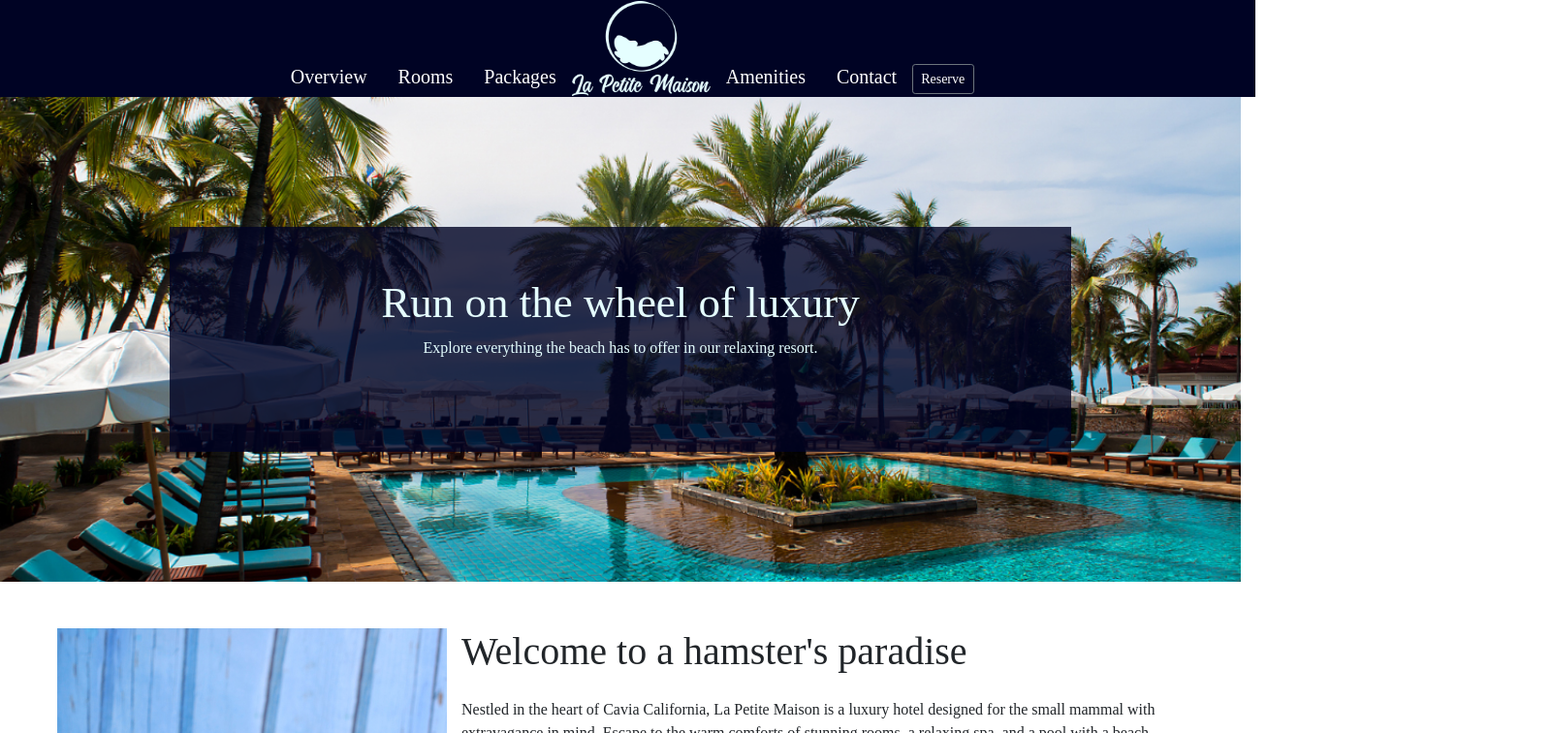
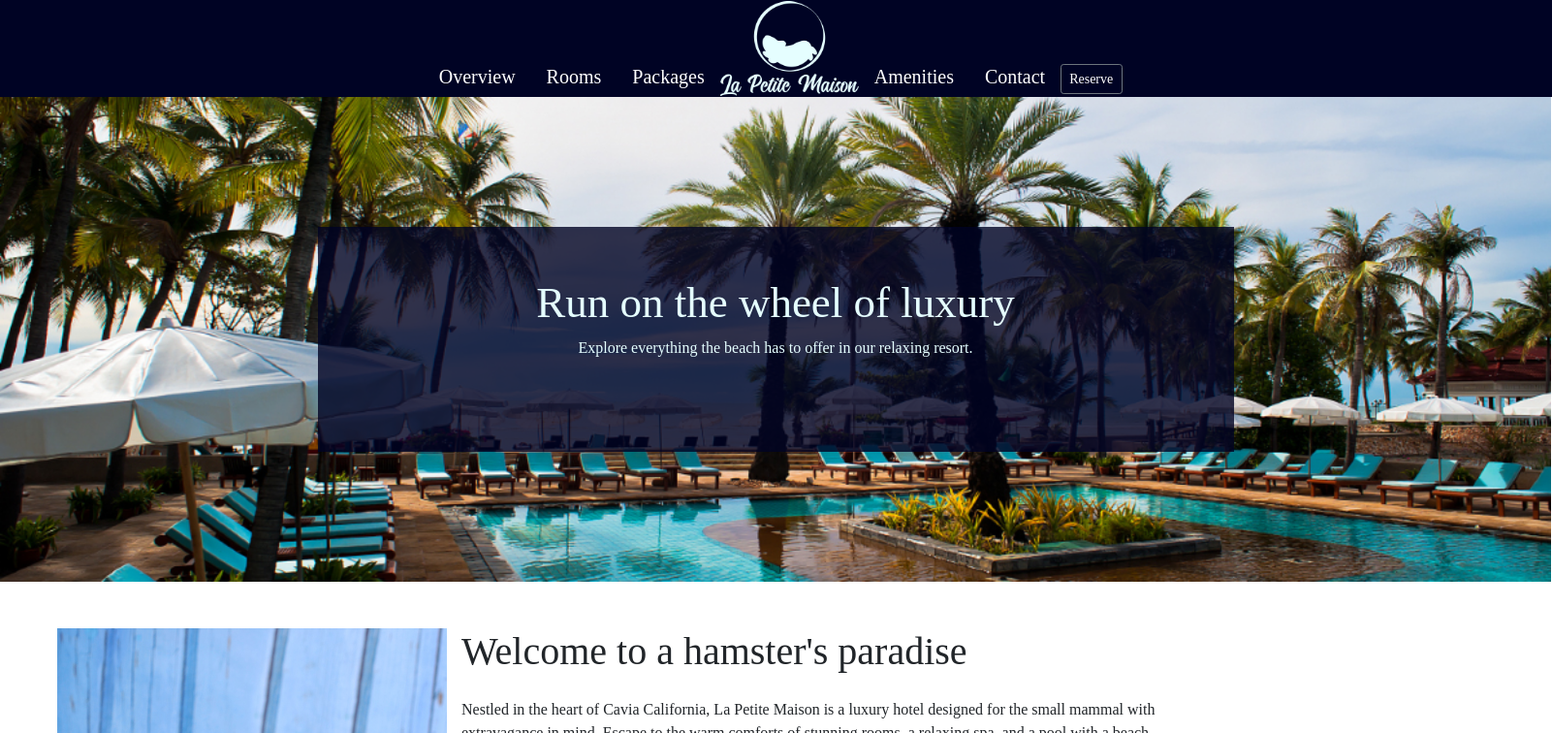
Before and after one commit to aaiilee0715/website_reactassignment, a React (Create React App) app: page /pages/hamsterHotel in a window 1280 px wide. Shown: the top 756 px of the page at 97% size, 1601 px wide, since content can reach past the window. Built offline with nearby package versions, Linux system fonts and the light colour scheme.

Commit message:
adjusted header and hero image

```diff
--- a/src/components/style/hamster.css
+++ b/src/components/style/hamster.css
@@ -15,6 +15,8 @@ body {
 
 .header {
     background: rgb(0, 3, 36, 1) 0% 0% no-repeat padding-box;
+    width: 101rem;
+
 }
 
 .btn-outline-secondary {
@@ -47,16 +49,16 @@ header a {
     color: #FFFFFF;
 }
 
+
 /* Palm Trees Background */
 
 #palmTrees {
     background: url('../images/hamsterImage/header.jpg') no-repeat;
     background-size: cover;
     background-position: center;
-    display: flex;
-    justify-content: center;
-    width: 100%;
+    width: 100rem;
     height: 500px;
+    position: relative;
 }
 
 #palmTrees h4 {
@@ -110,6 +112,8 @@ header a {
     background: url('../images/hamsterImage/bg2.jpg') no-repeat;
     background-size: cover;
     /* background-attachment: fixed; */
+    height: 100%;
+    width: 100%;
 }
 
 .card-deck{
--- a/src/pages/hamsterHotel.js
+++ b/src/pages/hamsterHotel.js
@@ -24,11 +24,11 @@ import Logo from '../components/images/hamsterImage/Logo.png';
 const HamsterHotelSite = () => {
   return (
     <>
-      {/* <!---Header--> */}
+      {/* <!---Navigation Header--> */}
       <header>
         <div className="container-fluid" />
         <div className="row d-flex justify-content-center header">
-          <div className="nav  d-flex justify-content-center">
+          <div className="nav d-flex justify-content-center">
 
             <div className="nav-item d-flex align-items-end">
               <a className="nav-link active" href="#">Overview</a>
@@ -59,12 +59,13 @@ const HamsterHotelSite = () => {
               <a className="nav-link" href="#">Contact</a>
               <div>
                 <div className="nav-item d-flex align-items-end">
-                  <a><button className="btn btn-sm btn-outline-secondary mx-auto d-block" type="button">Reserve</button></a>
+                  <button className="btn btn-sm btn-outline-secondary mx-auto d-block" type="button">Reserve</button>
                 </div>
               </div>
             </div>
           </div>
         </div>
+
       </header>
 
 {/* <!--Image Of Palm Trees--> */}
```
Also changed, not shown: 1 other file (tests, documents, lock files or other folders).
